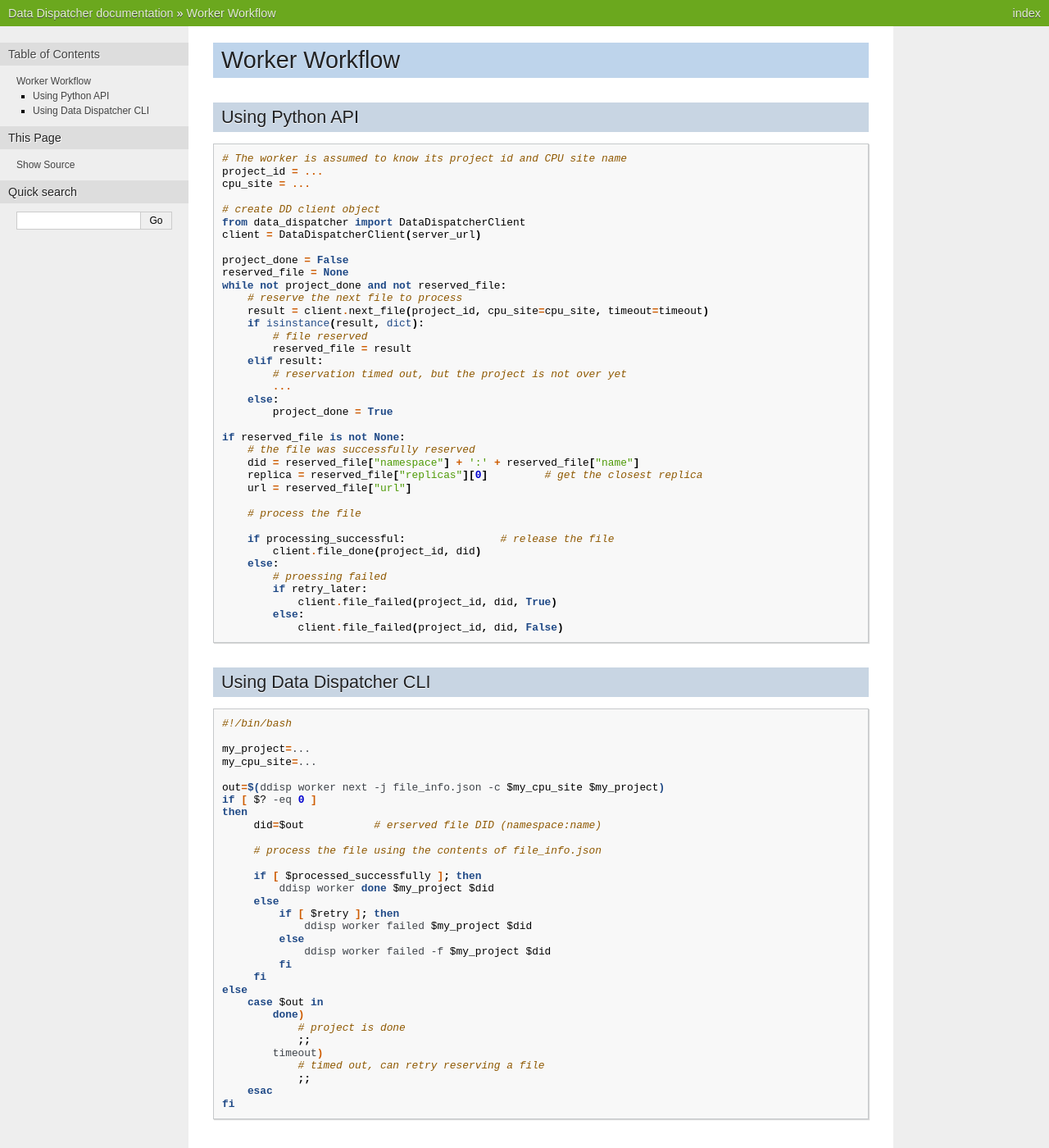
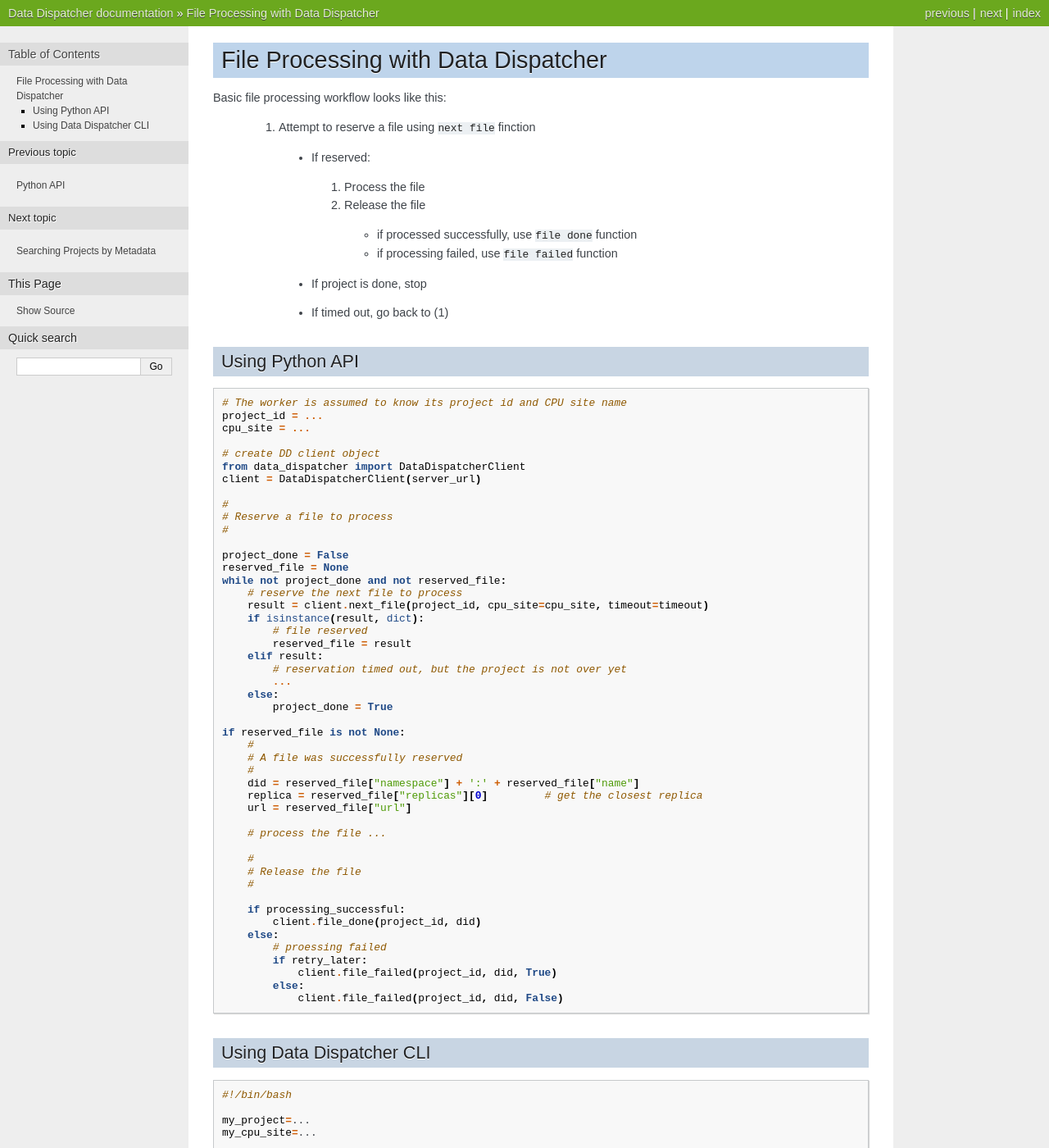
Before and after one commit to ivmfnal/data_dispatcher, a Sphinx documentation site: the page built from docs/worker.rst, in a window 1280 px wide and 1400 px high. Shown: the whole window at 82% size. Built offline with Sphinx 7.4.7, drawn with Linux system fonts in a browser that asks for light colours; some of the changed text lies outside the part shown.

Commit message:
Added workflow document

```diff
--- a/docs/index.rst
+++ b/docs/index.rst
@@ -8,5 +8,6 @@ Data Dispatcher Documentation
    install
    ui
    webapi
+   worker
    project_query
    dd-sam
--- a/docs/worker.rst
+++ b/docs/worker.rst
@@ -1,5 +1,20 @@
-Worker Workflow
-===============
+File Processing with Data Dispatcher
+====================================
+
+Basic file processing workflow looks like this:
+
+  1. Attempt to reserve a file using ``next file`` finction
+
+    * If reserved:
+
+      #. Process the file
+      #. Release the file
+
+        * if processed successfully, use ``file done`` function
+        * if processing failed, use ``file failed`` function
+
+    * If project is done, stop
+    * If timed out, go back to (1)
 
 Using Python API
 ----------------
@@ -13,6 +28,10 @@ Using Python API
   # create DD client object
   from data_dispatcher import DataDispatcherClient
   client = DataDispatcherClient(server_url)
+
+  #
+  # Reserve a file to process
+  #
 
   project_done = False
   reserved_file = None
@@ -29,14 +48,20 @@ Using Python API
           project_done = True
 
   if reserved_file is not None:
-      # the file was successfully reserved
+      #
+      # A file was successfully reserved
+      #
       did = reserved_file["namespace"] + ':' + reserved_file["name"]
       replica = reserved_file["replicas"][0]         # get the closest replica
       url = reserved_file["url"]
 
-      # process the file
+      # process the file ...
 
-      if processing_successful:               # release the file
+      #
+      # Release the file
+      #
+
+      if processing_successful:
           client.file_done(project_id, did)
       else:
           # proessing failed
@@ -54,13 +79,17 @@ Using Data Dispatcher CLI
     my_project=...
     my_cpu_site=...
 
+    #
+    # Attempt to reserve a file
+    #
     out=$(ddisp worker next -j file_info.json -c $my_cpu_site $my_project)
     if [ $? -eq 0 ]
     then
-         did=$out           # erserved file DID (namespace:name)
+         did=$out           # reserved file DID (namespace:name)
 
-         # process the file using the contents of file_info.json
-
+         #
+         # Process the file using the contents of file_info.json
+         #
          if [ $processed_successfully ]; then
              ddisp worker done $my_project $did
          else
@@ -76,7 +105,7 @@ Using Data Dispatcher CLI
                 # project is done
                 ;;
             timeout)
-                # timed out, can retry reserving a file
+                # timed out, can try to reserve again
                 ;;
         esac
     fi
```
